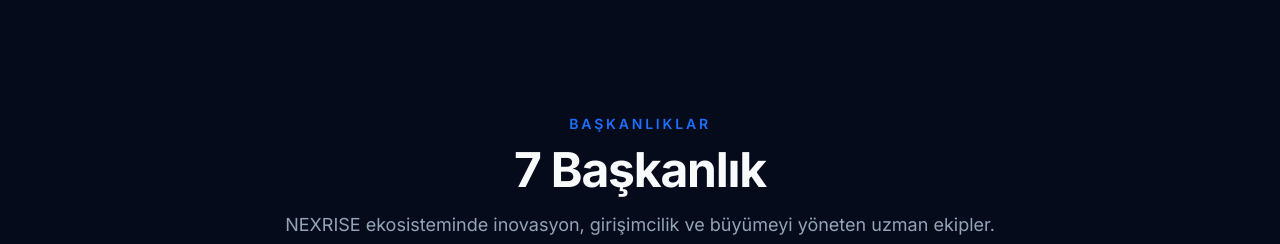
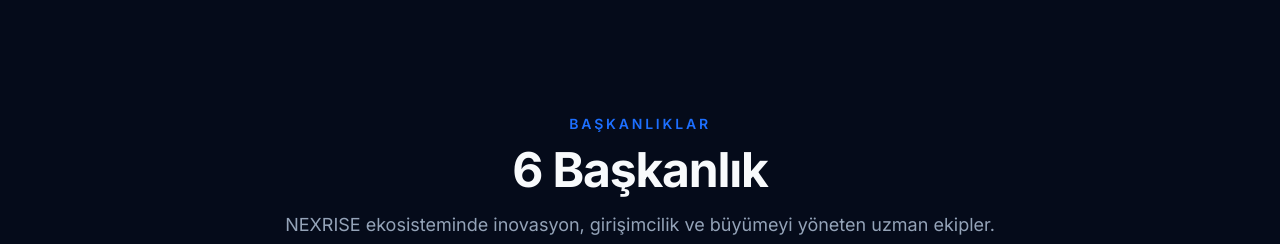
Before and after one commit to ubterzioglu/nr, a Next.js app: page / in a window 1280 px wide. Shown: the part 1979-2223 px from the top of the page. Built offline with nearby package versions, Linux system fonts and the light colour scheme; no server answers; the database is empty.

Commit message:
fix(mvpubt): başkanlık sayısını 7'den departments.length'e (6) düzelt

```diff
--- a/src/components/mvpubt/communities-preview.tsx
+++ b/src/components/mvpubt/communities-preview.tsx
@@ -36,7 +36,7 @@
       <Container>
         <SectionHeader
           eyebrow="Başkanlıklar"
-          title="7 Başkanlık"
+          title={`${departments.length} Başkanlık`}
           description="NEXRISE ekosisteminde inovasyon, girişimcilik ve büyümeyi yöneten uzman ekipler."
         />
 
```
